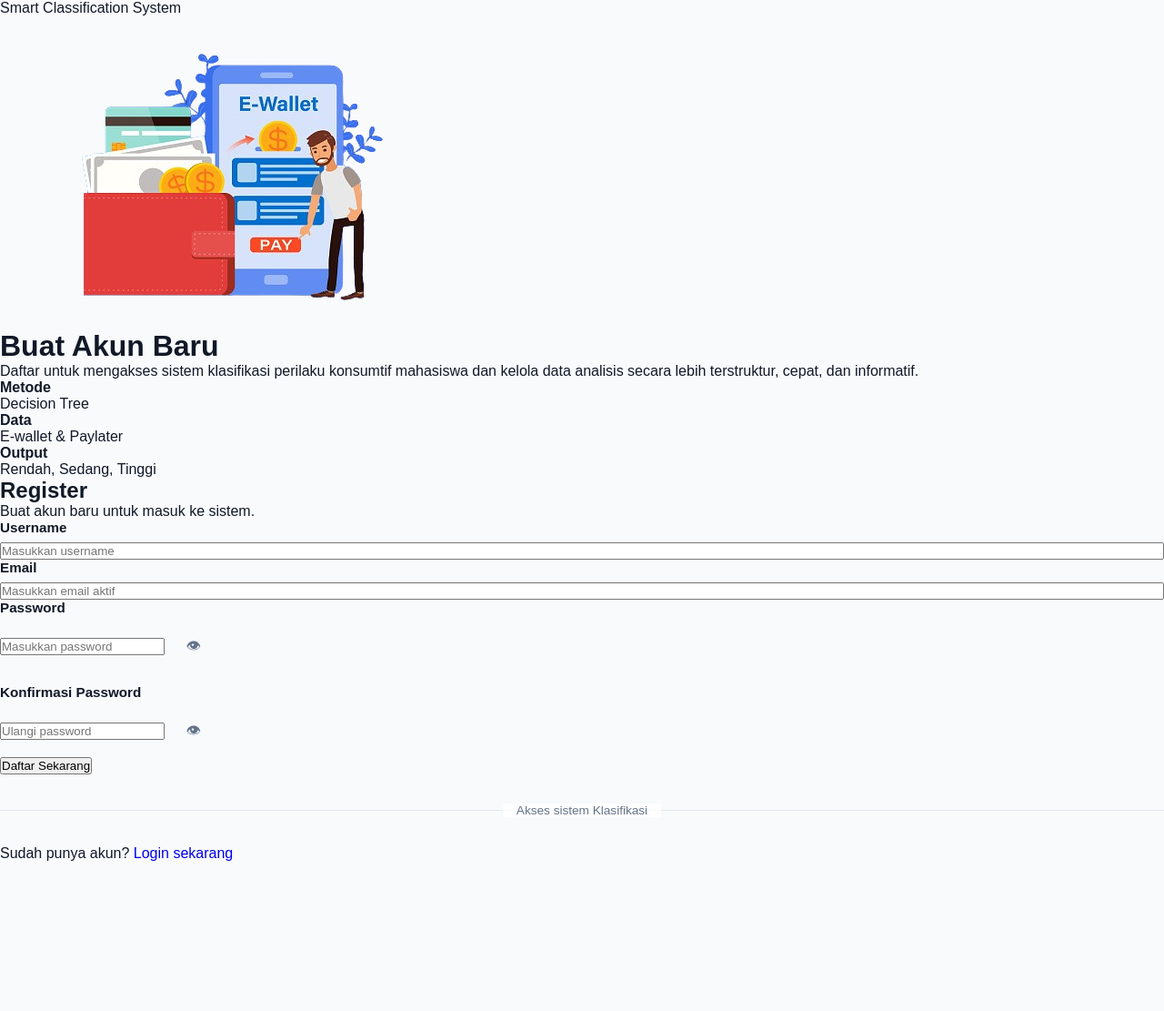
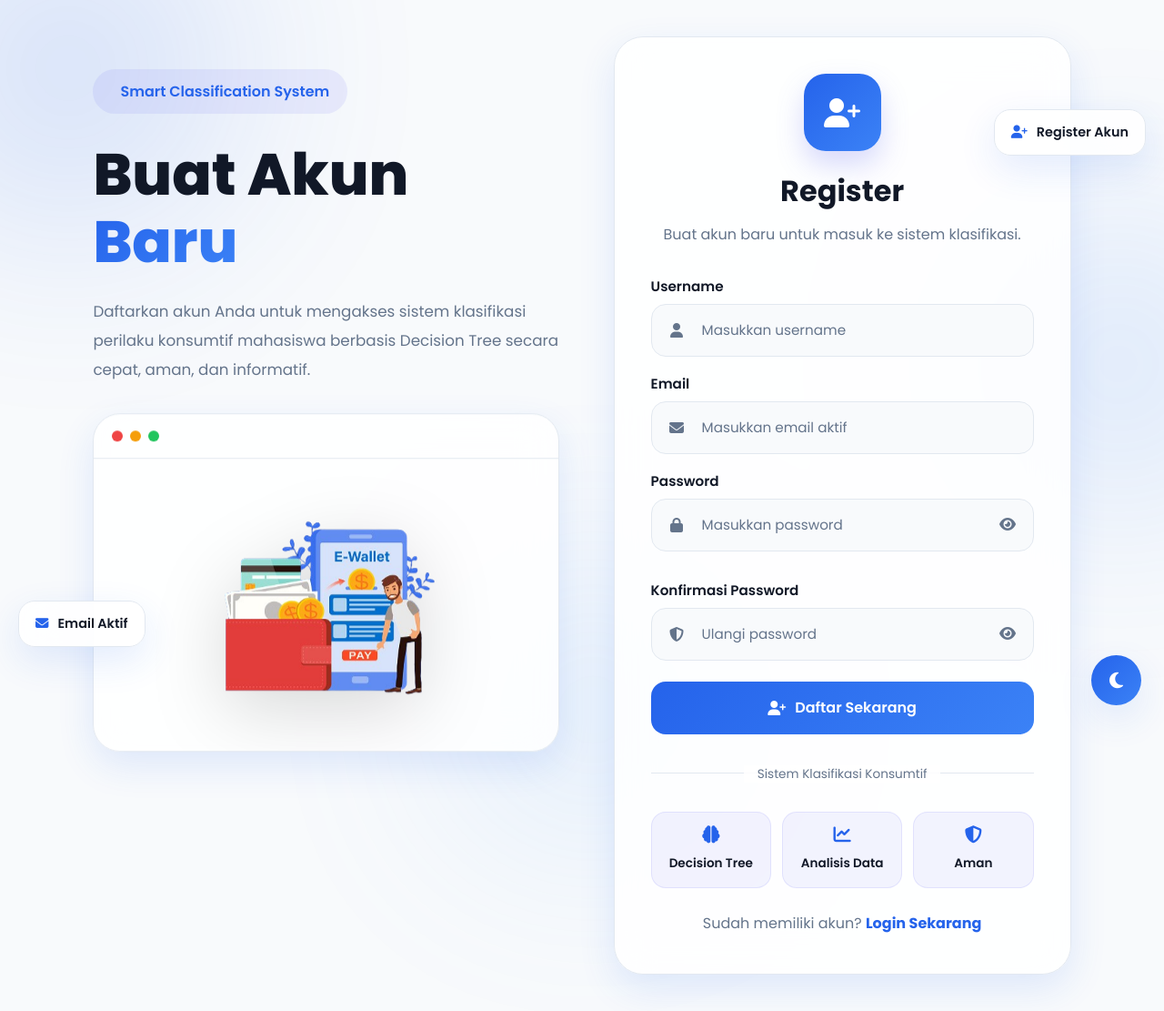
Before and after one commit to Dwinita12/sistem-klasifikasi-perilaku-konsumtif-berbasis-ewallet-dan-paylater, a Flask app: page /register in a window 1280 px wide. Shown: the whole page at 91% size. Before the commit the page ends 946 px from the top, so only its background shows below. Run offline with Flask 3, Linux system fonts and the light colour scheme.

Commit message:
Update register.html

```diff
--- a/templates/register.html
+++ b/templates/register.html
@@ -1,165 +1,689 @@
 <!DOCTYPE html>
 <html lang="id">
 <head>
+
 <meta charset="UTF-8">
-    <meta name="viewport" content="width=device-width, initial-scale=1.0">
-    <title>Register | Sistem Klasifikasi Konsumtif</title>
+<meta name="viewport"
+content="width=device-width, initial-scale=1.0">
 
-    <link href="https://fonts.googleapis.com/css2?family=Inter:wght@300;400;500;600;700;800&display=swap" rel="stylesheet">
-    <link rel="stylesheet" href="{{ url_for('static', filename='css/register.css') }}">
+<title>
+Register | Sistem Klasifikasi Konsumtif
+</title>
+
+<link href="https://fonts.googleapis.com/css2?family=Poppins:wght@300;400;500;600;700;800&display=swap"
+rel="stylesheet">
+
+<link rel="stylesheet"
+href="https://cdnjs.cloudflare.com/ajax/libs/font-awesome/6.5.2/css/all.min.css">
+
+<link rel="stylesheet"
+href="{{ url_for('static', filename='css/register.css') }}">
+
 </head>
+
 <body>
 
-    <div class="bg-blur blur-1"></div>
-    <div class="bg-blur blur-2"></div>
+<!-- =========================
+     BACKGROUND
+========================= -->
 
-    <div class="wrapper">
+<div class="blob blob1"></div>
+<div class="blob blob2"></div>
+<div class="blob blob3"></div>
 
-        <!-- LEFT SIDE -->
-        <div class="side">
-            <div class="side-badge">Smart Classification System</div>
+<div class="grid-bg"></div>
 
-            <div class="side-image">
-                <img src="{{ url_for('static', filename='img/ewallet.png') }}" alt="Fintech Illustration">
+<!-- =========================
+     DARK MODE
+========================= -->
+
+<button
+id="themeToggle"
+class="theme-toggle">
+
+    <i class="fas fa-moon"></i>
+
+</button>
+
+<!-- =========================
+     WRAPPER
+========================= -->
+
+<div class="login-wrapper">
+
+    <!-- =====================
+         LEFT SIDE
+    ====================== -->
+
+    <div class="login-left">
+
+        <div class="system-badge">
+
+            <i class="fas fa-sparkles"></i>
+
+            Smart Classification System
+
         </div>
 
-            <div class="side-content">
-                <h1>Buat Akun Baru</h1>
+        <div class="login-content">
+
+            <h1>
+
+                Buat Akun
+                <span>
+                    Baru
+                </span>
+
+            </h1>
+
             <p>
-                    Daftar untuk mengakses sistem klasifikasi perilaku konsumtif mahasiswa
-                    dan kelola data analisis secara lebih terstruktur, cepat, dan informatif.
+
+                Daftarkan akun Anda untuk
+                mengakses sistem klasifikasi
+                perilaku konsumtif mahasiswa
+                berbasis Decision Tree secara
+                cepat, aman, dan informatif.
+
             </p>
+
         </div>
 
-            <div class="side-info">
-                <div class="info-box">
-                    <h4>Metode</h4>
-                    <span>Decision Tree</span>
-                </div>
-                <div class="info-box">
-                    <h4>Data</h4>
-                    <span>E-wallet & Paylater</span>
-                </div>
-                <div class="info-box">
-                    <h4>Output</h4>
-                    <span>Rendah, Sedang, Tinggi</span>
-                </div>
-            </div>
+        <div class="preview-card">
+
+            <div class="preview-top">
+
+                <span></span>
+                <span></span>
+                <span></span>
+
             </div>
 
-        <!-- FORM CARD -->
-        <div class="form-card">
-            <div class="form-header">
-                <h2>Register</h2>
-                <p>Buat akun baru untuk masuk ke sistem.</p>
+            <div class="preview-body">
+
+                <img
+                src="{{ url_for('static', filename='img/ewallet.png') }}"
+                alt="Register Illustration">
+
+            </div>
+
+        </div>
+
+    </div>
+
+    <!-- =====================
+         REGISTER CARD
+    ====================== -->
+
+    <div class="login-right">
+
+        <div class="login-card">
+
+            <div class="card-header">
+
+                <div class="login-icon">
+
+                    <i class="fas fa-user-plus"></i>
+
+                </div>
+
+                <h2>
+                    Register
+                </h2>
+
+                <p>
+
+                    Buat akun baru untuk
+                    masuk ke sistem klasifikasi.
+
+                </p>
+
             </div>
 
             {% with messages = get_flashed_messages(with_categories=true) %}
             {% if messages %}
+
             <div class="flash-container">
+
                 {% for category, message in messages %}
+
                 <div class="flash {{ category }}">
+
                     {{ message }}
+
                 </div>
+
                 {% endfor %}
+
             </div>
+
             {% endif %}
             {% endwith %}
+            <!-- =====================
+                 REGISTER FORM
+            ====================== -->
 
-            <form id="registerForm" method="POST" action="{{ url_for('auth.register') }}">
+            <form
+            id="registerForm"
+            method="POST"
+            action="{{ url_for('auth.register') }}"
+            class="login-form">
+
+                <!-- USERNAME -->
 
                 <div class="form-group">
-                    <label for="username">Username</label>
-                    <input type="text" id="username" name="username" placeholder="Masukkan username" required>
+
+                    <label>
+                        Username
+                    </label>
+
+                    <div class="input-box">
+
+                        <i class="fas fa-user"></i>
+
+                        <input
+                        type="text"
+                        id="username"
+                        name="username"
+                        placeholder="Masukkan username"
+                        required>
+
                     </div>
 
-                <div class="form-group">
-                    <label for="email">Email</label>
-                    <input type="email" id="email" name="email" placeholder="Masukkan email aktif" required>
                 </div>
 
-                <div class="form-group password-group">
-                    <label for="password">Password</label>
-                    <div class="input-wrapper">
-                        <input type="password" id="password" name="password" placeholder="Masukkan password" required>
-                        <button type="button" class="toggle-password" onclick="togglePassword('password', this)">👁</button>
-                    </div>
-                    <div id="strength" class="strength-text"></div>
+                <!-- EMAIL -->
+
+                <div class="form-group">
+
+                    <label>
+                        Email
+                    </label>
+
+                    <div class="input-box">
+
+                        <i class="fas fa-envelope"></i>
+
+                        <input
+                        type="email"
+                        id="email"
+                        name="email"
+                        placeholder="Masukkan email aktif"
+                        required>
+
                     </div>
 
-                <div class="form-group password-group">
-                    <label for="confirm_password">Konfirmasi Password</label>
-                    <div class="input-wrapper">
-                        <input type="password" id="confirm_password" name="confirm_password" placeholder="Ulangi password" required>
-                        <button type="button" class="toggle-password" onclick="togglePassword('confirm_password', this)">👁</button>
-                    </div>
                 </div>
 
-                <button type="submit" class="register-btn">Daftar Sekarang</button>
+                <!-- PASSWORD -->
+
+                <div class="form-group">
+
+                    <label>
+                        Password
+                    </label>
+
+                    <div class="input-box">
+
+                        <i class="fas fa-lock"></i>
+
+                        <input
+                        type="password"
+                        id="password"
+                        name="password"
+                        placeholder="Masukkan password"
+                        required>
+
+                        <button
+                        type="button"
+                        class="toggle-password"
+                        onclick="togglePassword('password', this)">
+
+                            <i class="fas fa-eye"></i>
+
+                        </button>
+
+                    </div>
+
+                    <div
+                    id="strength"
+                    class="strength-text">
+
+                    </div>
+
+                </div>
+
+                <!-- KONFIRMASI PASSWORD -->
+
+                <div class="form-group">
+
+                    <label>
+                        Konfirmasi Password
+                    </label>
+
+                    <div class="input-box">
+
+                        <i class="fas fa-shield-halved"></i>
+
+                        <input
+                        type="password"
+                        id="confirm_password"
+                        name="confirm_password"
+                        placeholder="Ulangi password"
+                        required>
+
+                        <button
+                        type="button"
+                        class="toggle-password"
+                        onclick="togglePassword('confirm_password', this)">
+
+                            <i class="fas fa-eye"></i>
+
+                        </button>
+
+                    </div>
+
+                </div>
+
+                <!-- BUTTON -->
+
+                <button
+                type="submit"
+                class="login-btn">
+
+                    <i class="fas fa-user-plus"></i>
+
+                    Daftar Sekarang
+
+                </button>
+
             </form>
 
+            <!-- =====================
+                 DIVIDER
+            ====================== -->
+
             <div class="divider">
-                <span>Akses sistem Klasifikasi</span>
+
+                <span>
+
+                    Sistem Klasifikasi Konsumtif
+
+                </span>
+
             </div>
 
-            <div class="footer-text">
-                Sudah punya akun?
-                <a href="{{ url_for('auth.login') }}">Login sekarang</a>
-            </div>
-        </div>
+            <!-- =====================
+                 MINI FEATURES
+            ====================== -->
+
+            <div class="mini-features">
+
+                <div class="mini-feature">
+
+                    <i class="fas fa-brain"></i>
+
+                    <span>
+                        Decision Tree
+                    </span>
+
                 </div>
 
+                <div class="mini-feature">
+
+                    <i class="fas fa-chart-line"></i>
+
+                    <span>
+                        Analisis Data
+                    </span>
+
+                </div>
+
+                <div class="mini-feature">
+
+                    <i class="fas fa-shield-halved"></i>
+
+                    <span>
+                        Aman
+                    </span>
+
+                </div>
+
+            </div>
+
+            <!-- =====================
+                 LOGIN LINK
+            ====================== -->
+
+            <div class="register-text">
+
+                Sudah memiliki akun?
+
+                <a href="{{ url_for('auth.login') }}">
+
+                    Login Sekarang
+
+                </a>
+
+            </div>
+
+        </div>
+
+    </div>
+        <!-- =====================
+             FLOATING INFO
+        ====================== -->
+
+        <div class="floating-info info-1">
+
+            <i class="fas fa-user-plus"></i>
+
+            <span>
+                Register Akun
+            </span>
+
+        </div>
+
+        <div class="floating-info info-2">
+
+            <i class="fas fa-envelope"></i>
+
+            <span>
+                Email Aktif
+            </span>
+
+        </div>
+
+    </div>
+
+<!-- =========================
+     JAVASCRIPT
+========================= -->
+
 <script>
-        function togglePassword(fieldId, button){
-            const input = document.getElementById(fieldId);
-            if(input.type === "password"){
-                input.type = "text";
-                button.innerHTML = "🙈";
-            } else {
-                input.type = "password";
-                button.innerHTML = "👁";
-            }
+
+/* =========================
+   DARK MODE
+========================= */
+
+const themeToggle =
+document.getElementById(
+"themeToggle"
+);
+
+themeToggle.addEventListener(
+"click",
+()=>{
+
+document.body.classList.toggle(
+"dark-mode"
+);
+
+if(
+document.body.classList.contains(
+"dark-mode"
+)
+){
+
+themeToggle.innerHTML =
+'<i class="fas fa-sun"></i>';
+
+localStorage.setItem(
+"theme",
+"dark"
+);
+
+}else{
+
+themeToggle.innerHTML =
+'<i class="fas fa-moon"></i>';
+
+localStorage.setItem(
+"theme",
+"light"
+);
+
 }
 
-        const password = document.getElementById("password");
-        const strength = document.getElementById("strength");
+}
+);
 
-        password.addEventListener("keyup", function () {
-            const val = password.value;
-            const strong = /^(?=.*[a-z])(?=.*[A-Z])(?=.*\d)(?=.*[\W_]).{8,}$/;
+if(
+localStorage.getItem("theme")
+==="dark"
+){
 
-            if (val.length === 0) {
+document.body.classList.add(
+"dark-mode"
+);
+
+themeToggle.innerHTML =
+'<i class="fas fa-sun"></i>';
+
+}
+
+/* =========================
+   SHOW PASSWORD
+========================= */
+
+function togglePassword(
+fieldId,
+button
+){
+
+const input =
+document.getElementById(
+fieldId
+);
+
+const icon =
+button.querySelector("i");
+
+if(
+input.type === "password"
+){
+
+input.type = "text";
+
+icon.classList.remove(
+"fa-eye"
+);
+
+icon.classList.add(
+"fa-eye-slash"
+);
+
+}else{
+
+input.type = "password";
+
+icon.classList.remove(
+"fa-eye-slash"
+);
+
+icon.classList.add(
+"fa-eye"
+);
+
+}
+
+}
+
+/* =========================
+   PASSWORD STRENGTH
+========================= */
+
+const password =
+document.getElementById(
+"password"
+);
+
+const strength =
+document.getElementById(
+"strength"
+);
+
+password.addEventListener(
+"keyup",
+()=>{
+
+const value =
+password.value;
+
+const strongPattern =
+/^(?=.*[a-z])(?=.*[A-Z])(?=.*\d)(?=.*[\W_]).{8,}$/;
+
+if(
+value.length === 0
+){
+
 strength.innerHTML = "";
-            } else if (val.length < 8) {
-                strength.innerHTML = "Password terlalu pendek";
-                strength.style.color = "#ef4444";
-            } else if (!strong.test(val)) {
-                strength.innerHTML = "Gunakan huruf besar, kecil, angka, dan simbol";
-                strength.style.color = "#f59e0b";
-            } else {
-                strength.innerHTML = "Password kuat";
-                strength.style.color = "#22c55e";
+
 }
-        });
+else if(
+value.length < 8
+){
 
-        document.getElementById("registerForm").addEventListener("submit", function (e) {
-            const pass = document.getElementById("password").value;
-            const confirm = document.getElementById("confirm_password").value;
+strength.innerHTML =
+"Password terlalu pendek";
 
-            const strong = /^(?=.*[a-z])(?=.*[A-Z])(?=.*\d)(?=.*[\W_]).{8,}$/;
+strength.style.color =
+"#ef4444";
 
-            if (!strong.test(pass)) {
-                alert("Password harus minimal 8 karakter dan mengandung huruf besar, huruf kecil, angka, serta simbol.");
+}
+else if(
+!strongPattern.test(value)
+){
+
+strength.innerHTML =
+"Gunakan huruf besar, kecil, angka, dan simbol";
+
+strength.style.color =
+"#f59e0b";
+
+}
+else{
+
+strength.innerHTML =
+"Password kuat";
+
+strength.style.color =
+"#22c55e";
+
+}
+
+}
+);
+
+/* =========================
+   VALIDASI FORM
+========================= */
+
+document
+.getElementById(
+"registerForm"
+)
+.addEventListener(
+"submit",
+function(e){
+
+const pass =
+document.getElementById(
+"password"
+).value;
+
+const confirm =
+document.getElementById(
+"confirm_password"
+).value;
+
+const strongPattern =
+/^(?=.*[a-z])(?=.*[A-Z])(?=.*\d)(?=.*[\W_]).{8,}$/;
+
+if(
+!strongPattern.test(pass)
+){
+
+alert(
+"Password harus minimal 8 karakter dan mengandung huruf besar, huruf kecil, angka, serta simbol."
+);
+
 e.preventDefault();
+
 return;
 }
 
-            if (pass !== confirm) {
-                alert("Konfirmasi password tidak sama.");
+if(
+pass !== confirm
+){
+
+alert(
+"Konfirmasi password tidak sama."
+);
+
 e.preventDefault();
+
 return;
 }
+
+}
+);
+
+/* =========================
+   INPUT EFFECT
+========================= */
+
+const inputs =
+document.querySelectorAll(
+".input-box input"
+);
+
+inputs.forEach(input=>{
+
+input.addEventListener(
+"focus",
+()=>{
+
+input.parentElement.classList.add(
+"active"
+);
+
+}
+);
+
+input.addEventListener(
+"blur",
+()=>{
+
+if(
+input.value === ""
+){
+
+input.parentElement.classList.remove(
+"active"
+);
+
+}
+
+}
+);
+
 });
+
+/* =========================
+   PAGE ANIMATION
+========================= */
+
+window.addEventListener(
+"load",
+()=>{
+
+document.body.classList.add(
+"loaded"
+);
+
+}
+);
+
 </script>
 
 </body>
```
Lines whose indentation alone changed are shown as unchanged.
